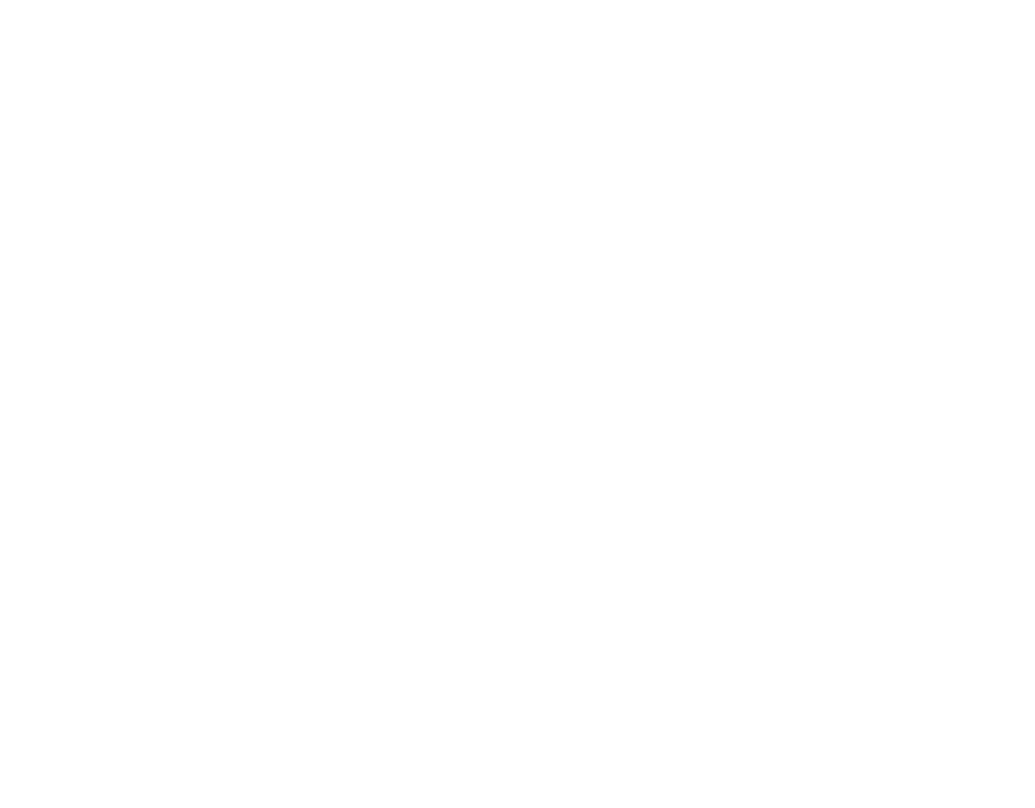
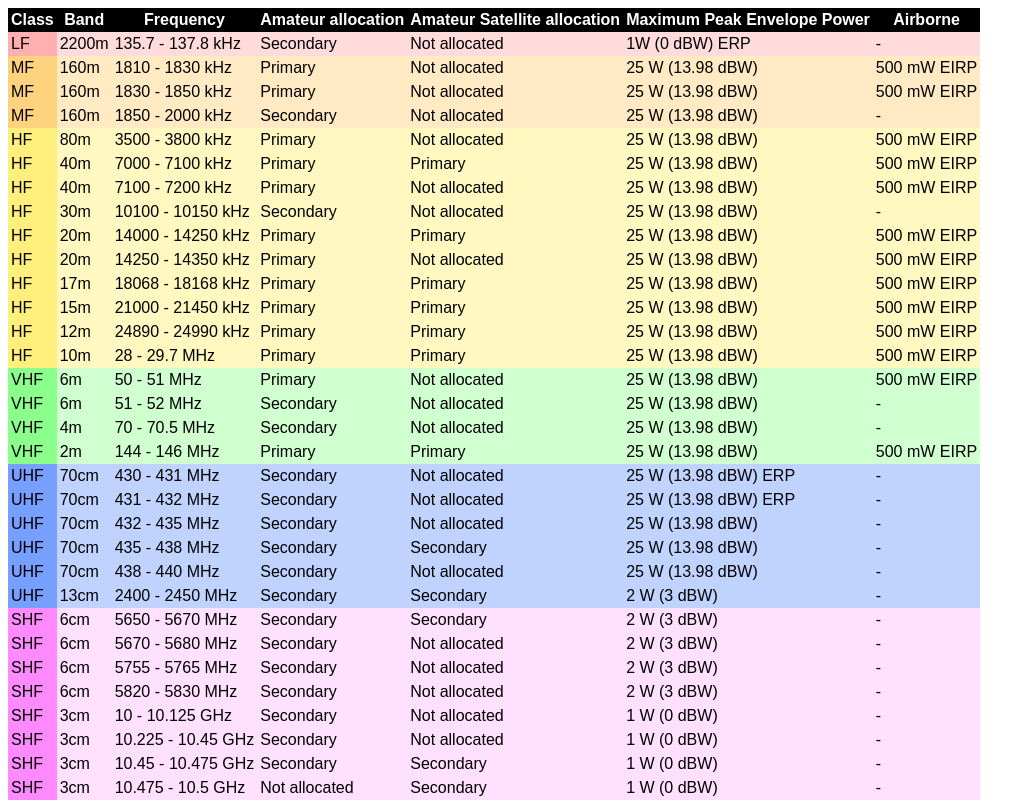
Before and after one commit to AshleyShalloe/arlp, a plain HTML site: page index.html in a window 1280 px wide. Shown: the whole page, without its empty margins (0-1035 px from the left). Drawn offline with Linux system fonts and the light colour scheme.

Commit message:
placeholder CSS

```diff
--- a/index.html
+++ b/index.html
@@ -10,6 +10,54 @@
         html {
             font-family: Arial, sans-serif;
         }
+        tr.LF td{
+            background: rgb(255, 219, 219);
+        }
+        tr.MF td{
+            background: #ffeac3;
+        }
+        tr.HF td{
+            background: rgb(255, 248, 193);
+        }
+        tr.VHF td{
+            background: rgb(208, 255, 208);
+        }
+        tr.UHF td{
+            background: rgb(192, 211, 254);
+        }
+        tr.SHF td{
+            background: rgb(255, 225, 255);
+        }
+        tr.LF td:first-of-type{
+            background: rgb(255, 175, 175);
+        }
+        tr.MF td:first-of-type{
+            background: #ffd27e;
+        }
+        tr.HF td:first-of-type{
+            background: rgb(255, 240, 126);
+        }
+        tr.VHF td:first-of-type{
+            background: rgb(139, 255, 139);
+        }
+        tr.UHF td:first-of-type{
+            background: rgb(118, 159, 255);
+        }
+        tr.SHF td:first-of-type{
+            background: rgb(255, 137, 255);
+        }
+        table, tr, td, th{
+            border-collapse: collapse;
+        }
+        td{
+            padding: 3px;
+            white-space: nowrap;
+        }
+        th{
+            padding: 3px;
+            background: black;
+            color: white;
+        }
     </style>
 
 <body>
@@ -19,16 +67,112 @@
     async function initJsonData() {
         await fetch(`res/foundation_alt.json`)
             .then(res => res.json())
-            .then((data) => { foundationData = data })
+            .then((data) => makeTheTable(data))
             .catch(err => { throw err });
     }
 
-    // globals
-    var foundationData
+    function makeTheTable(foundationData) {
+        var tableElm = document.createElement("table")
+        var fields = [
+                "Class",
+                "Band",
+                "start",
+                "Amateur allocation",
+                "Amateur Satellite allocation",
+                "Maximum Peak Envelope Power",
+                "Airborne"
+            ]
+
+        var tempHeaderRowElm = document.createElement("tr");
+
+        fields.forEach(x => {
+                var tempHeaderCellElm = document.createElement("th")
+
+                switch (x){
+                    case "start":
+                    tempHeaderCellElm.innerHTML = "Frequency"
+                    break
+
+                    default:
+                    tempHeaderCellElm.innerHTML = x
+                }
+
+                tempHeaderRowElm.appendChild(tempHeaderCellElm)
+            })
+
+        tableElm.append(tempHeaderRowElm)
+
+        foundationData.forEach(x => {
+            var tempRowElm = document.createElement("tr");
+
+            fields.forEach(y => {
+                var tempCellElm = document.createElement("td")
+
+                switch (y){
+                    case "Class":
+                    var tempClass = hertzToFrequencyClass(x.start)
+                    tempCellElm.innerHTML = tempClass
+                    tempRowElm.classList.add(tempClass)
+                    break
+
+                    case "start":
+                    tempCellElm.innerHTML = `${formatHertz(x.start, x["units"])} - ${formatHertz(x.end, x["units"])} ${x["units"]}`
+                    break
+
+                    case "Airborne":
+                    x.Airborne ? tempCellElm.innerHTML = x.Airborne : tempCellElm.innerHTML = "-"
+                    break
+
+                    default:
+                    tempCellElm.innerHTML = x[y]
+                }
+
+                tempRowElm.appendChild(tempCellElm)
+            })
+
+            tableElm.appendChild(tempRowElm)
+        })
+
+        document.body.append(tableElm)
+    }
+
+    function formatHertz(inputHertz, inputRange){
+        if (inputRange == "kHz"){
+            return inputHertz / 1000
+        }
+        else if (inputRange == "MHz"){
+            return inputHertz / 1000 / 1000
+        }
+        else if (inputRange == "GHz"){
+            return inputHertz / 1000 / 1000 / 1000
+        }
+        else{
+            console.error("Unknown range", inputRange)
+        }
+    }
+
+    function hertzToFrequencyClass(inputHertz){
+        // takes in a frequency in Hertz
+        // returns, for example, "VHF" or "UHF"
+        // supports ELF to THF
+        const frequencyClasses = [
+            "ELF", "SLF", "ULF", "VLF",
+            "LF", "MF", "HF", "VHF",
+            "UHF", "SHF", "EHF", "THF"
+        ]
+
+        // calculate the index
+        var idx = Math.floor(Math.log10(inputHertz / 3))
+        // clamp the index
+        idx = Math.min(Math.max(idx, 0), frequencyClasses.length - 1)
+
+        return frequencyClasses[idx]
+    }
 
     // init
     async function init() {
-        initJsonData()
+        await initJsonData()
+        //makeTheTable()
     }
 
     init();
--- a/res/foundation_alt.json
+++ b/res/foundation_alt.json
@@ -1,6 +1,6 @@
 [
     {
-        "Band":"136kHz",
+        "Band":"2200m",
         "Amateur allocation":"Secondary",
         "Amateur allocation comment":"Available on the basis of non-interference to other services.",
         "Amateur Satellite allocation":"Not allocated",
@@ -18,7 +18,7 @@
         "Amateur Satellite allocation":"Not allocated",
         "Amateur Satellite allocation comment":false,
         "Maximum Peak Envelope Power":"25 W (13.98 dBW)",
-        "Airborne":"500 mW EIRP airborne",
+        "Airborne":"500 mW EIRP",
         "units":"kHz",
         "start":1810000,
         "end":1830000
@@ -30,7 +30,7 @@
         "Amateur Satellite allocation":"Not allocated",
         "Amateur Satellite allocation comment":false,
         "Maximum Peak Envelope Power":"25 W (13.98 dBW)",
-        "Airborne":"500 mW EIRP airborne",
+        "Airborne":"500 mW EIRP",
         "units":"kHz",
         "start":1830000,
         "end":1850000
@@ -54,7 +54,7 @@
         "Amateur Satellite allocation":"Not allocated",
         "Amateur Satellite allocation comment":false,
         "Maximum Peak Envelope Power":"25 W (13.98 dBW)",
-        "Airborne":"500 mW EIRP airborne",
+        "Airborne":"500 mW EIRP",
         "units":"kHz",
         "start":3500000,
         "end":3800000
@@ -66,7 +66,7 @@
         "Amateur Satellite allocation":"Primary",
         "Amateur Satellite allocation comment":false,
         "Maximum Peak Envelope Power":"25 W (13.98 dBW)",
-        "Airborne":"500 mW EIRP airborne",
+        "Airborne":"500 mW EIRP",
         "units":"kHz",
         "start":7000000,
         "end":7100000
@@ -78,7 +78,7 @@
         "Amateur Satellite allocation":"Not allocated",
         "Amateur Satellite allocation comment":false,
         "Maximum Peak Envelope Power":"25 W (13.98 dBW)",
-        "Airborne":"500 mW EIRP airborne",
+        "Airborne":"500 mW EIRP",
         "units":"kHz",
         "start":7100000,
         "end":7200000
@@ -102,7 +102,7 @@
         "Amateur Satellite allocation":"Primary",
         "Amateur Satellite allocation comment":false,
         "Maximum Peak Envelope Power":"25 W (13.98 dBW)",
-        "Airborne":"500 mW EIRP airborne",
+        "Airborne":"500 mW EIRP",
         "units":"kHz",
         "start":14000000,
         "end":14250000
@@ -114,7 +114,7 @@
         "Amateur Satellite allocation":"Not allocated",
         "Amateur Satellite allocation comment":false,
         "Maximum Peak Envelope Power":"25 W (13.98 dBW)",
-        "Airborne":"500 mW EIRP airborne",
+        "Airborne":"500 mW EIRP",
         "units":"kHz",
         "start":14250000,
         "end":14350000
@@ -126,7 +126,7 @@
         "Amateur Satellite allocation":"Primary",
         "Amateur Satellite allocation comment":false,
         "Maximum Peak Envelope Power":"25 W (13.98 dBW)",
-        "Airborne":"500 mW EIRP airborne",
+        "Airborne":"500 mW EIRP",
         "units":"kHz",
         "start":18068000,
         "end":18168000
@@ -138,7 +138,7 @@
         "Amateur Satellite allocation":"Primary",
         "Amateur Satellite allocation comment":false,
         "Maximum Peak Envelope Power":"25 W (13.98 dBW)",
-        "Airborne":"500 mW EIRP airborne",
+        "Airborne":"500 mW EIRP",
         "units":"kHz",
         "start":21000000,
         "end":21450000
@@ -150,7 +150,7 @@
         "Amateur Satellite allocation":"Primary",
         "Amateur Satellite allocation comment":false,
         "Maximum Peak Envelope Power":"25 W (13.98 dBW)",
-        "Airborne":"500 mW EIRP airborne",
+        "Airborne":"500 mW EIRP",
         "units":"kHz",
         "start":24890000,
         "end":24990000
@@ -162,19 +162,19 @@
         "Amateur Satellite allocation":"Primary",
         "Amateur Satellite allocation comment":false,
         "Maximum Peak Envelope Power":"25 W (13.98 dBW)",
-        "Airborne":"500 mW EIRP airborne",
+        "Airborne":"500 mW EIRP",
         "units":"MHz",
         "start":28000000,
         "end":29700000
     },
     {
         "Band":"6m",
-        "Amateur allocation":"Primary.",
+        "Amateur allocation":"Primary",
         "Amateur allocation comment":"Available on the basis of non-interference to other services outside the UK or Crown Dependencies.",
         "Amateur Satellite allocation":"Not allocated",
         "Amateur Satellite allocation comment":false,
         "Maximum Peak Envelope Power":"25 W (13.98 dBW)",
-        "Airborne":"500 mW EIRP airborne",
+        "Airborne":"500 mW EIRP",
         "units":"MHz",
         "start":50000000,
         "end":51000000
@@ -210,7 +210,7 @@
         "Amateur Satellite allocation":"Primary",
         "Amateur Satellite allocation comment":false,
         "Maximum Peak Envelope Power":"25 W (13.98 dBW)",
-        "Airborne":"500 mW EIRP airborne",
+        "Airborne":"500 mW EIRP",
         "units":"MHz",
         "start":144000000,
         "end":146000000
```
Also changed, not shown: res/foundation.json (+39 -39 lines), res/foundation_ofcom_data.csv (+14 -14 lines).
